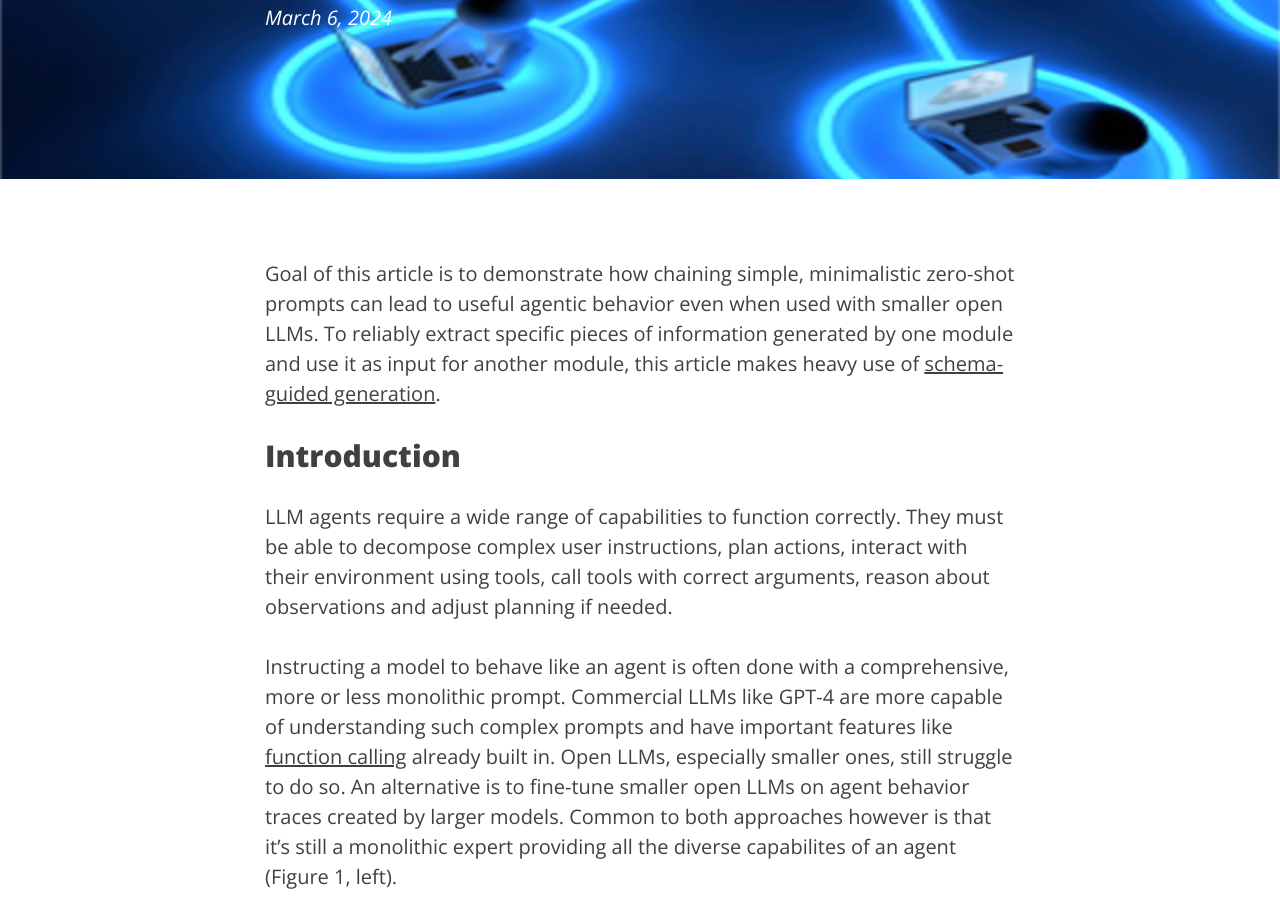
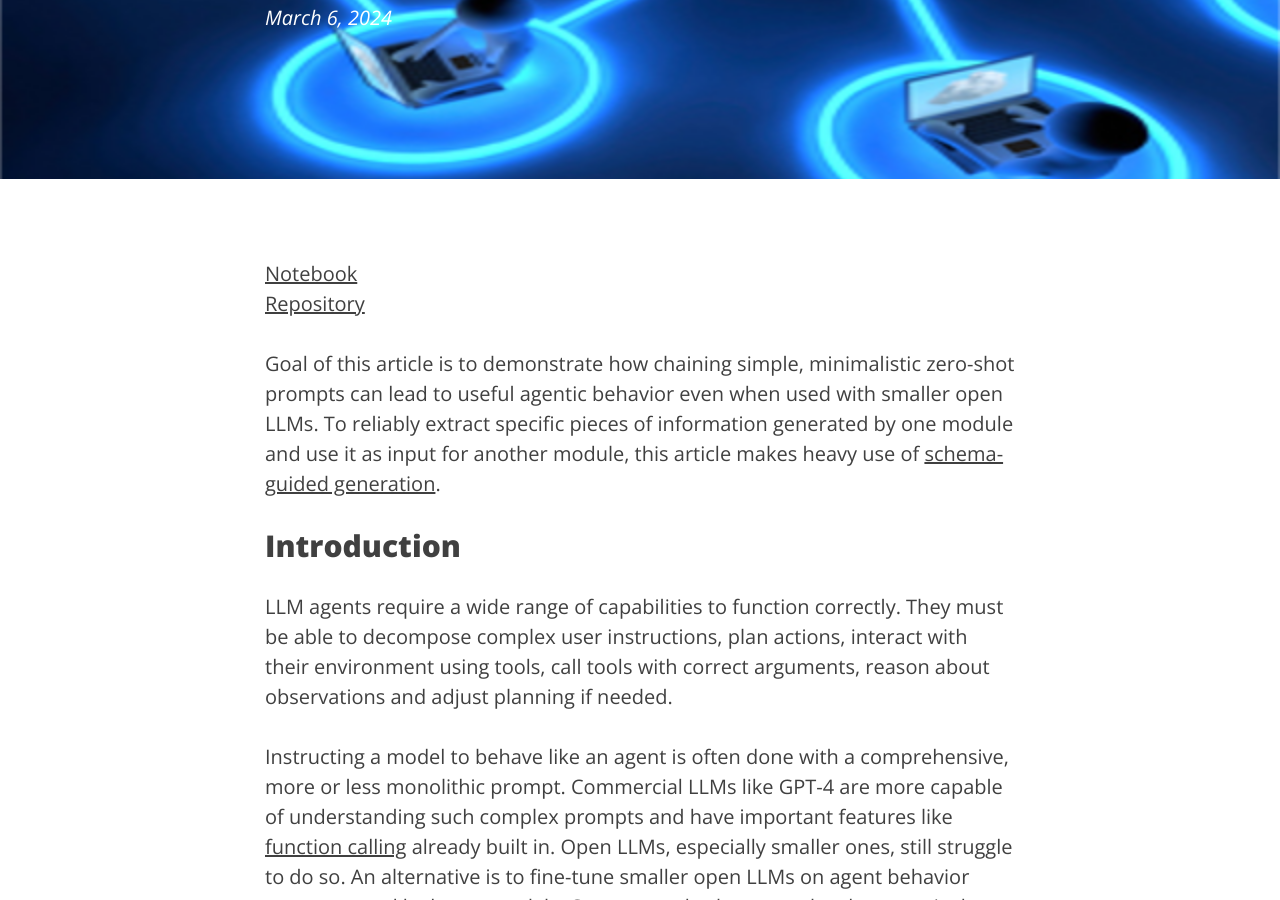
Before and after one commit to krasserm/krasserm.github.io, a Jekyll site: the page built from _posts/2024-03-06-modular-agent.md, in a window 1280 px wide and 900 px high, scrolled down 357 px. Built offline with Jekyll 4.4.1, drawn with Linux system fonts in a browser that asks for light colours; comment, search, counter and statistics services are not loaded.

Commit message:
Add links to notebook and repo

```diff
--- a/_posts/2024-03-06-modular-agent.md
+++ b/_posts/2024-03-06-modular-agent.md
@@ -6,6 +6,9 @@
 author: "Martin Krasser"
 header-img: "img/distributed.png"
 ---
+
+[Notebook](https://github.com/krasserm/grammar-based-agents/blob/master/example_agent.ipynb)
+[Repository](https://github.com/krasserm/grammar-based-agents)
 
 Goal of this article is to demonstrate how chaining simple, minimalistic zero-shot prompts can lead to useful agentic behavior even when used with smaller open LLMs. To reliably extract specific pieces of information generated by one module and use it as input for another module, this article makes heavy use of [schema-guided generation](https://krasserm.github.io/2023/12/18/llm-json-mode/).
 
```
